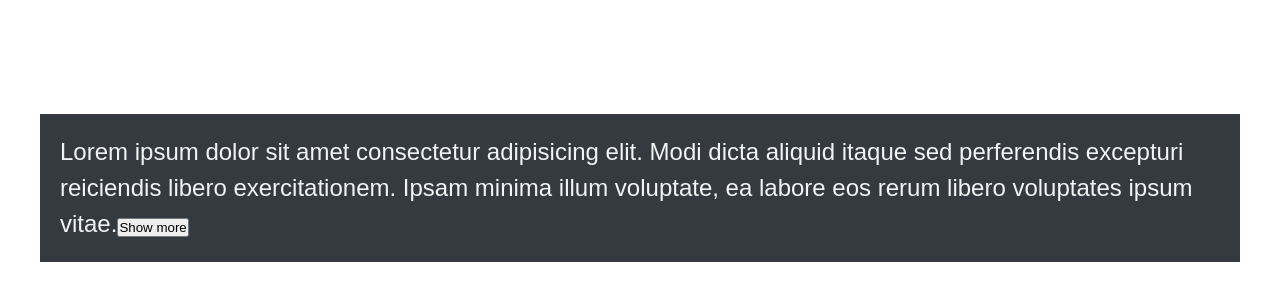
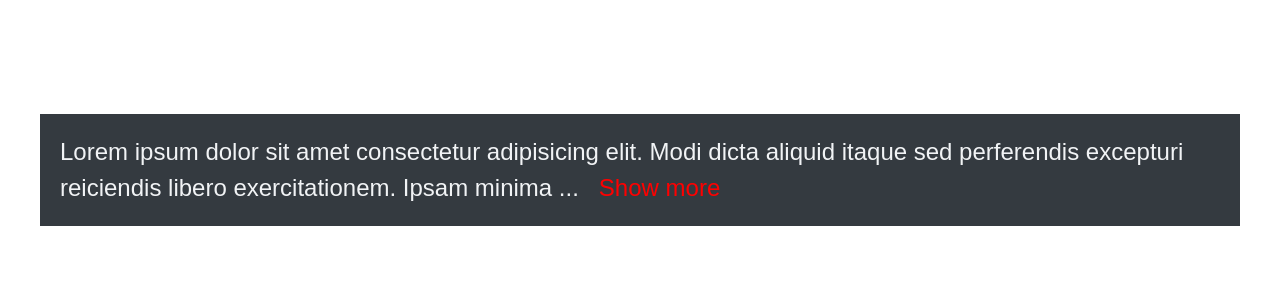
Before and after one commit to jaenudincollege/learning, a React (Vite) app in the folder 00-project/01-text-expanded/: page / in a window 1280 px wide. Shown: the part 86-386 px from the top of the page. Built offline with nearby package versions, Linux system fonts and the light colour scheme.

Commit message:
create styling object for button element

```diff
--- a/00-project/01-text-expanded/src/components/TextExpander.tsx
+++ b/00-project/01-text-expanded/src/components/TextExpander.tsx
@@ -1,12 +1,27 @@
 import { useState } from "react";
 
-export default function TextExpander({ children }) {
+export default function TextExpander({ children, btnColor = "red" }) {
   const [isOpen, setIsOpen] = useState(false);
+
+  const view = isOpen
+    ? children
+    : children.split(" ").slice(0, 20).join(" ") + " ...";
+
+  const btnStyle = {
+    fontSize: "2.4rem",
+    border: "none",
+    background: "none",
+    marginLeft: "2rem",
+    cursor: "pointer",
+    color: btnColor,
+  };
 
   return (
     <div className="card">
-      <span className="text">{children}</span>
-      <button className="btn">Show more</button>
+      <span className="text">{view}</span>
+      <button style={btnStyle} onClick={() => setIsOpen((open) => !open)}>
+        Show more
+      </button>
     </div>
   );
 }
```
